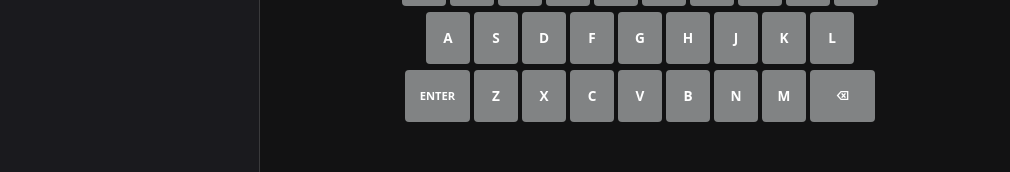
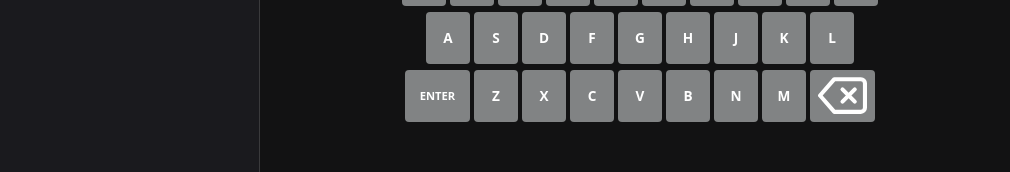
Before and after one commit to ciroalo/wordle-engine, a React (Vite) app: page / in a window 1280 px wide. Shown: the part 494-666 px from the top of the page, without its empty margins (0-1010 px from the left). Built offline with nearby package versions, Linux system fonts and the light colour scheme.

Commit message:
added own backspace icon

```diff
--- a/src/ui/components/Keyboard/Keyboard.tsx
+++ b/src/ui/components/Keyboard/Keyboard.tsx
@@ -10,10 +10,28 @@ const ROWS = [
   ["Z", "X", "C", "V", "B", "N", "M"],
 ];
 
+function BackspaceIcon() {
+  return (
+    <svg
+      xmlns="http://www.w3.org/2000/svg"
+      viewBox="0 0 24 24"
+      fill="none"
+      stroke="currentColor"
+      strokeWidth="2"
+      strokeLinecap="round"
+      strokeLinejoin="round"
+      className={styles.backspaceIcon}
+    >
+      <path d="M21 4H8l-7 8 7 8h13a2 2 0 0 0 2-2V6a2 2 0 0 0-2-2z" />
+      <line x1="18" y1="9" x2="12" y2="15" />
+      <line x1="12" y1="9" x2="18" y2="15" />
+    </svg>
+  );
+}
+
 export default function Keyboard() {
   const { state, dispatch } = useGame();
 
-  // activate physical keyboard listener
   useKeyboardInput();
 
   const getKeyState = (letter: string): KeyState => {
@@ -34,7 +52,6 @@ export default function Keyboard() {
 
   return (
     <div className={styles.keyboard}>
-      {/* Row 1 */}
       <div className={styles.row}>
         {ROWS[0].map((letter) => (
           <Key
@@ -46,7 +63,6 @@ export default function Keyboard() {
         ))}
       </div>
 
-      {/* Row 2 */}
       <div className={styles.row}>
         <div className={styles.halfSpacer} />
         {ROWS[1].map((letter) => (
@@ -60,7 +76,6 @@ export default function Keyboard() {
         <div className={styles.halfSpacer} />
       </div>
 
-      {/* Row 3 — with Enter and Backspace */}
       <div className={styles.row}>
         <Key label="ENTER" state="unknown" isWide onClick={handleEnter} />
         {ROWS[2].map((letter) => (
@@ -71,7 +86,13 @@ export default function Keyboard() {
             onClick={() => handleLetterClick(letter)}
           />
         ))}
-        <Key label="⌫" state="unknown" isWide onClick={handleBackspace} />
+        <button
+          className={`${styles.key} ${styles.wide}`}
+          onClick={handleBackspace}
+          aria-label="Backspace"
+        >
+          <BackspaceIcon />
+        </button>
       </div>
     </div>
   );
```
